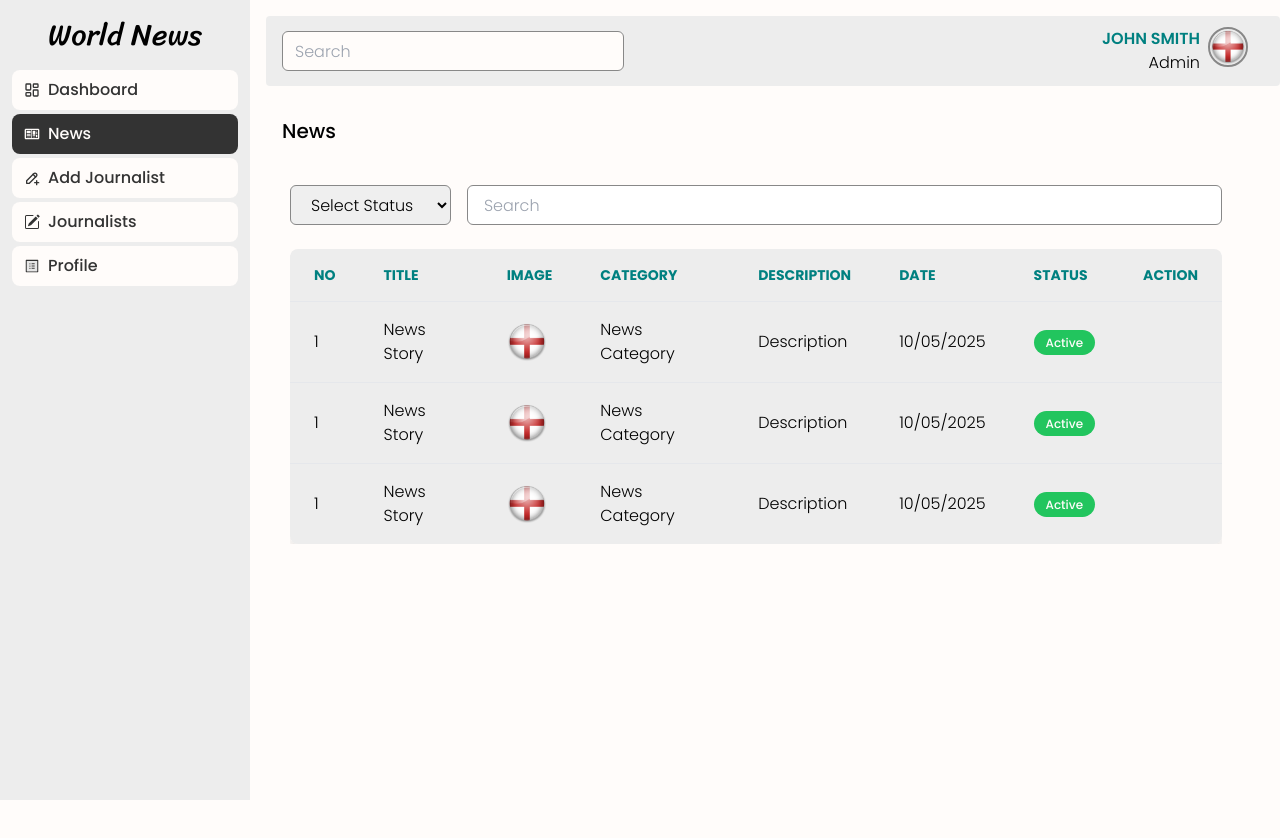
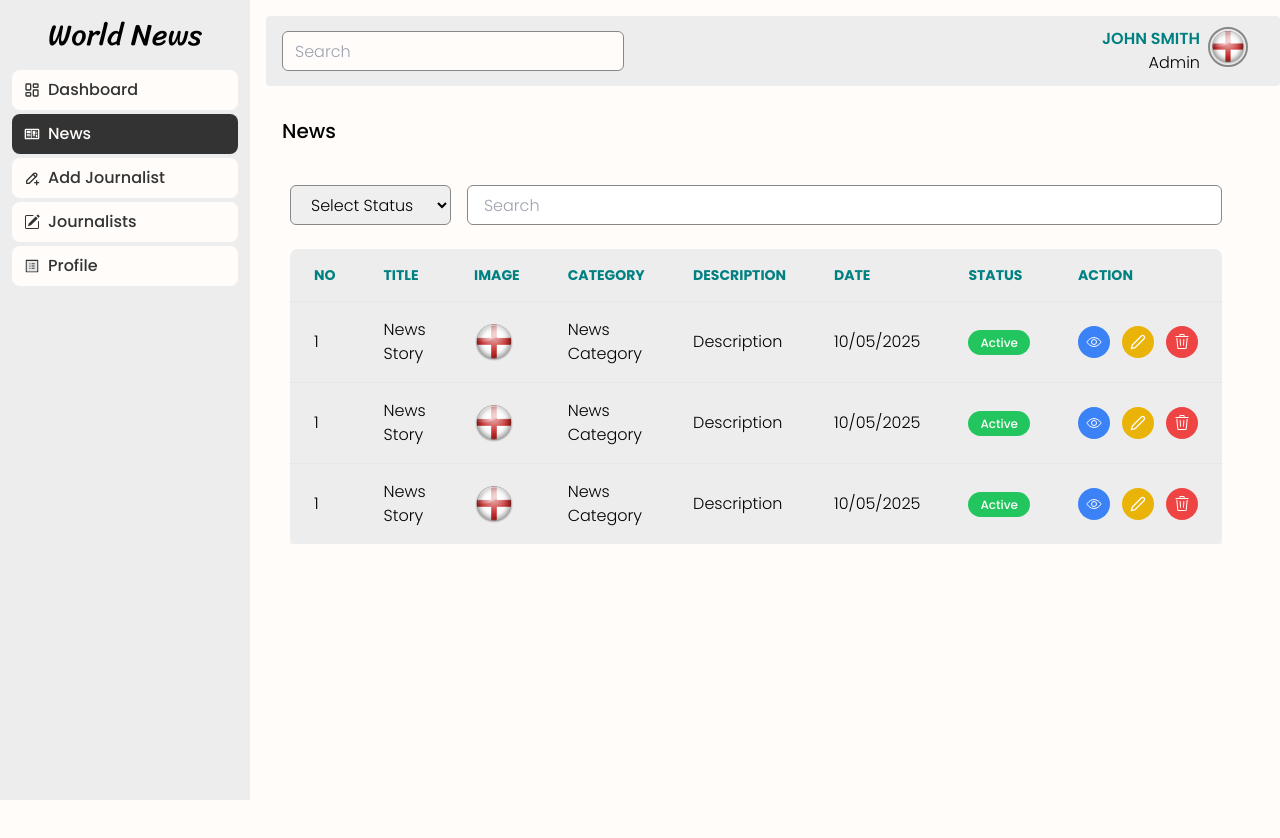
Before and after one commit to Nimira43/World-News, a React (Vite) app in the folder client/: page /dashboard/news in a window 1280 px wide. Shown: the top 838 px of the page. Built offline with nearby package versions, Linux system fonts and the light colour scheme.

Commit message:
Brought in icons for Action column

```diff
--- a/client/src/dashboard/components/NewsContent.jsx
+++ b/client/src/dashboard/components/NewsContent.jsx
@@ -1,5 +1,8 @@
 import { Link } from 'react-router-dom'
 import profile from '../../assets/user.png'
+import { IoEyeOutline } from 'react-icons/io5'
+import { FiEdit2 } from 'react-icons/fi'
+import { GoTrash } from 'react-icons/go'
 
 const NewsContent = () => {
   return (
@@ -50,8 +53,14 @@ const NewsContent = () => {
                 </td>
                 <td className='py-4 px-6'>
                   <div className='flex gap-3'>
-                    <Link>
-
+                    <Link to='#' className='p-2 bg-blue-500 text-light rounded-full hover:bg-blue-700'>
+                      <IoEyeOutline />
+                    </Link>
+                    <Link to='#' className='p-2 bg-yellow-500 text-light rounded-full hover:bg-yellow-700'>
+                      <FiEdit2 />
+                    </Link>
+                    <Link to='#' className='p-2 bg-red-500 text-light rounded-full hover:bg-red-700'>
+                      <GoTrash />
                     </Link>
                   </div>
                 </td>
```
